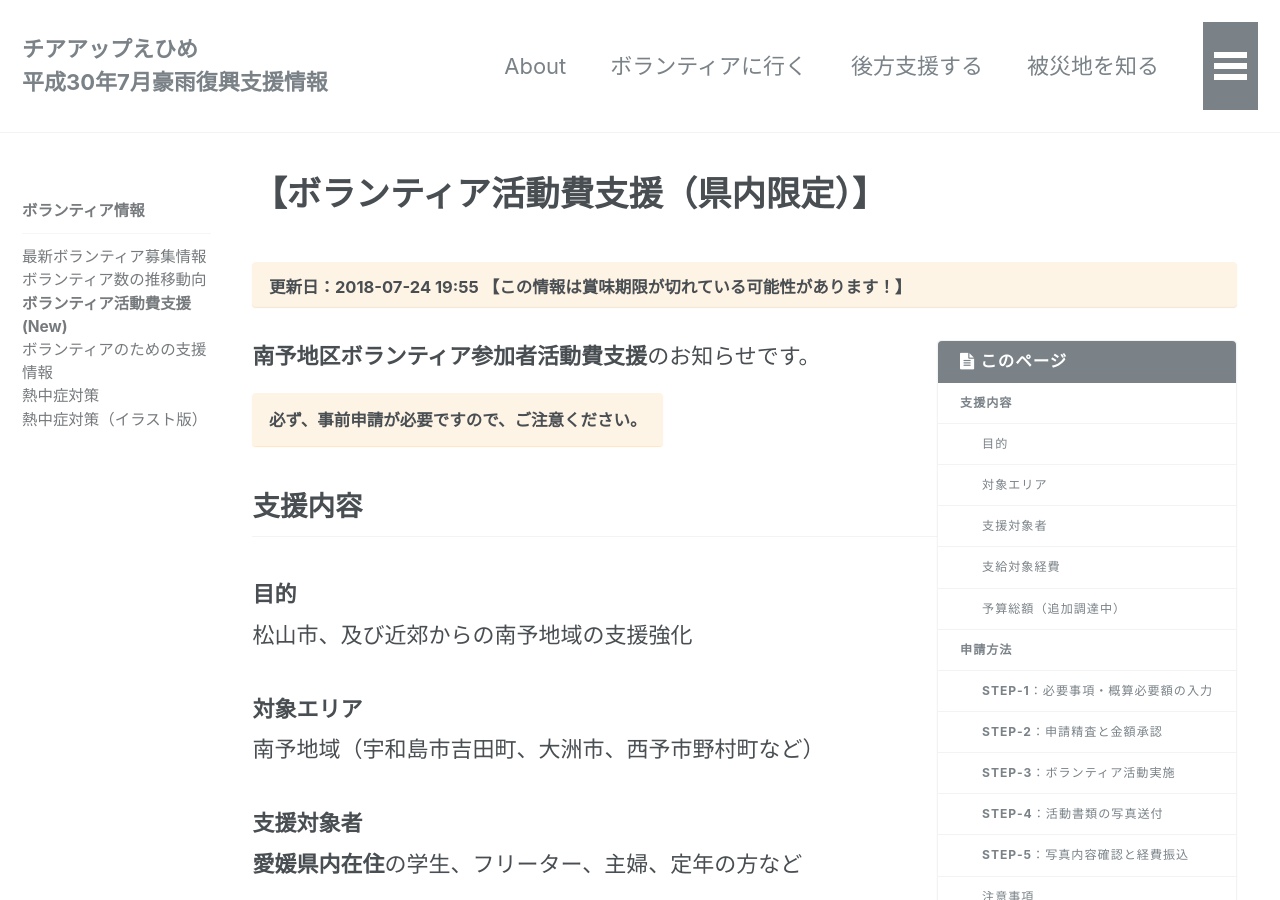
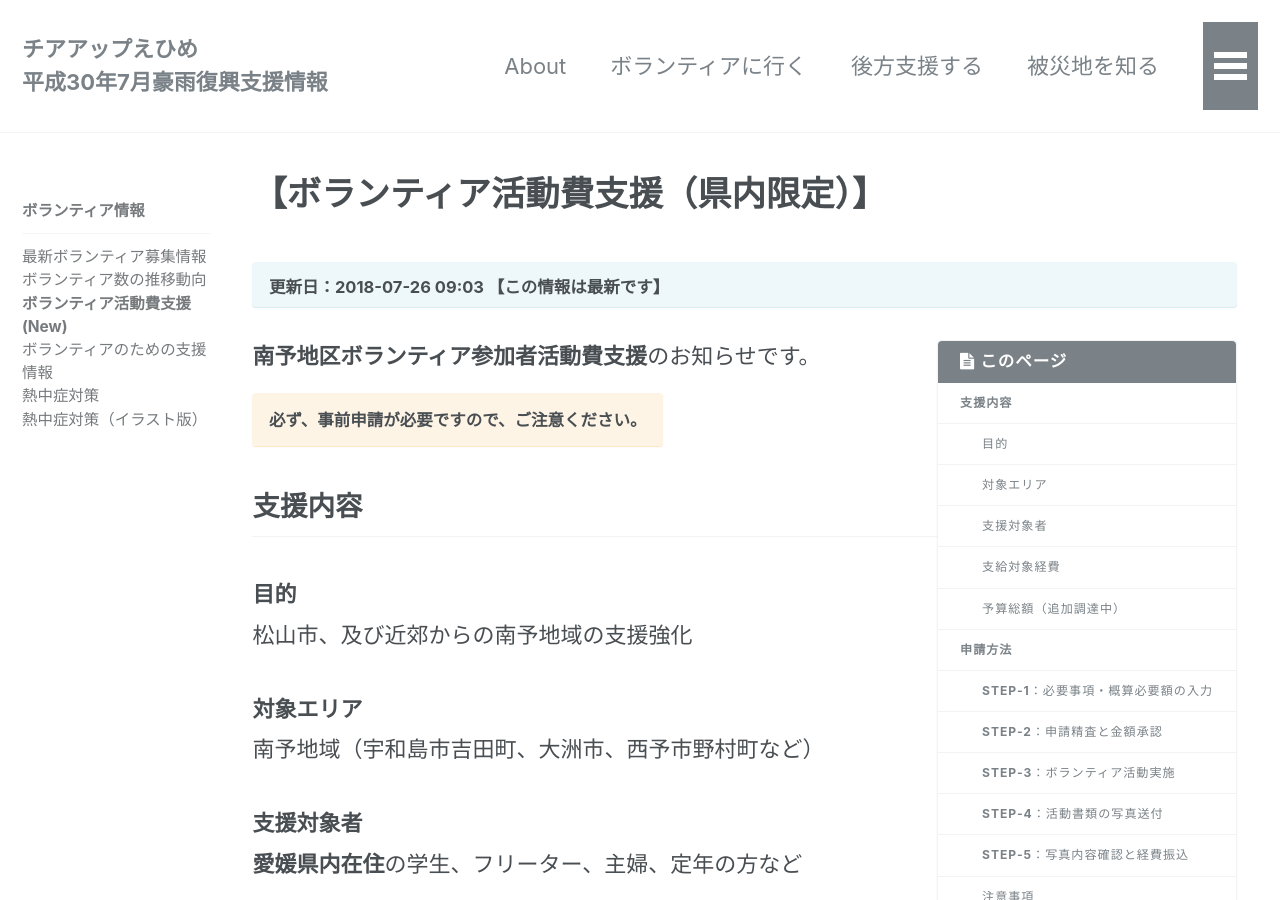
Before and after one commit to cheerup-ehime/cheerup-ehime.github.io, a Jekyll site: the page built from _pages/volunteer-activitysupport.md, in a window 1280 px wide and 900 px high. Built offline with Jekyll 4.4.1, drawn with Linux system fonts in a browser that asks for light colours; comment, search, counter and statistics services are not loaded; some of the changed text lies outside the part shown.

Commit message:
修正時間の修正

```diff
--- a/_pages/volunteer-activitysupport.md
+++ b/_pages/volunteer-activitysupport.md
@@ -2,7 +2,7 @@
 title: 【ボランティア活動費支援（県内限定）】
 permalink: /volunteer/activitysupport/
 date: 2018-07-24 16:00:00 +0900
-last_modified_at: 2018-07-24 19:55:46 +0900
+last_modified_at: 2018-07-26 09:03:46 +0900
 sidebar:
   nav: volunteer_menu
 ---
```
